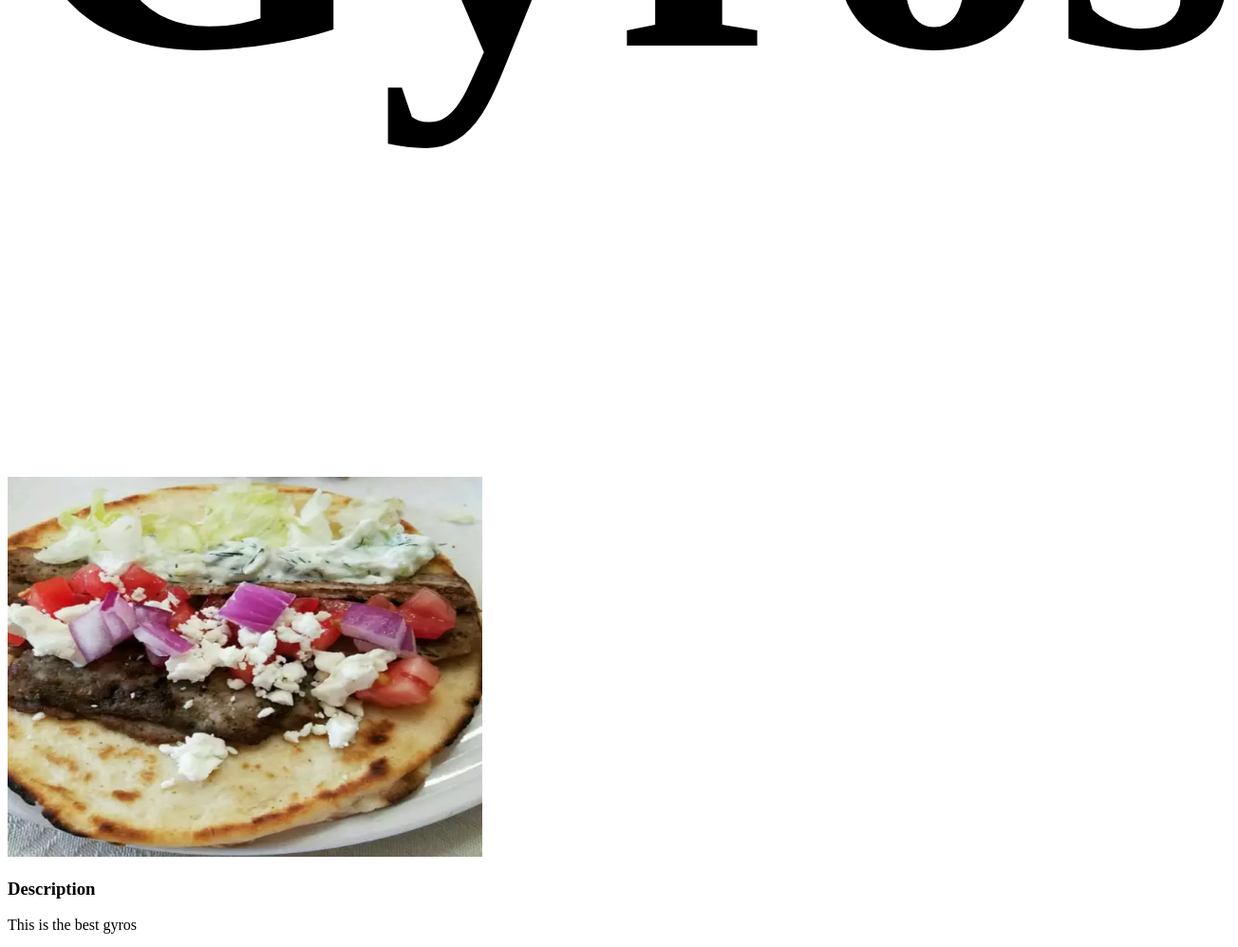
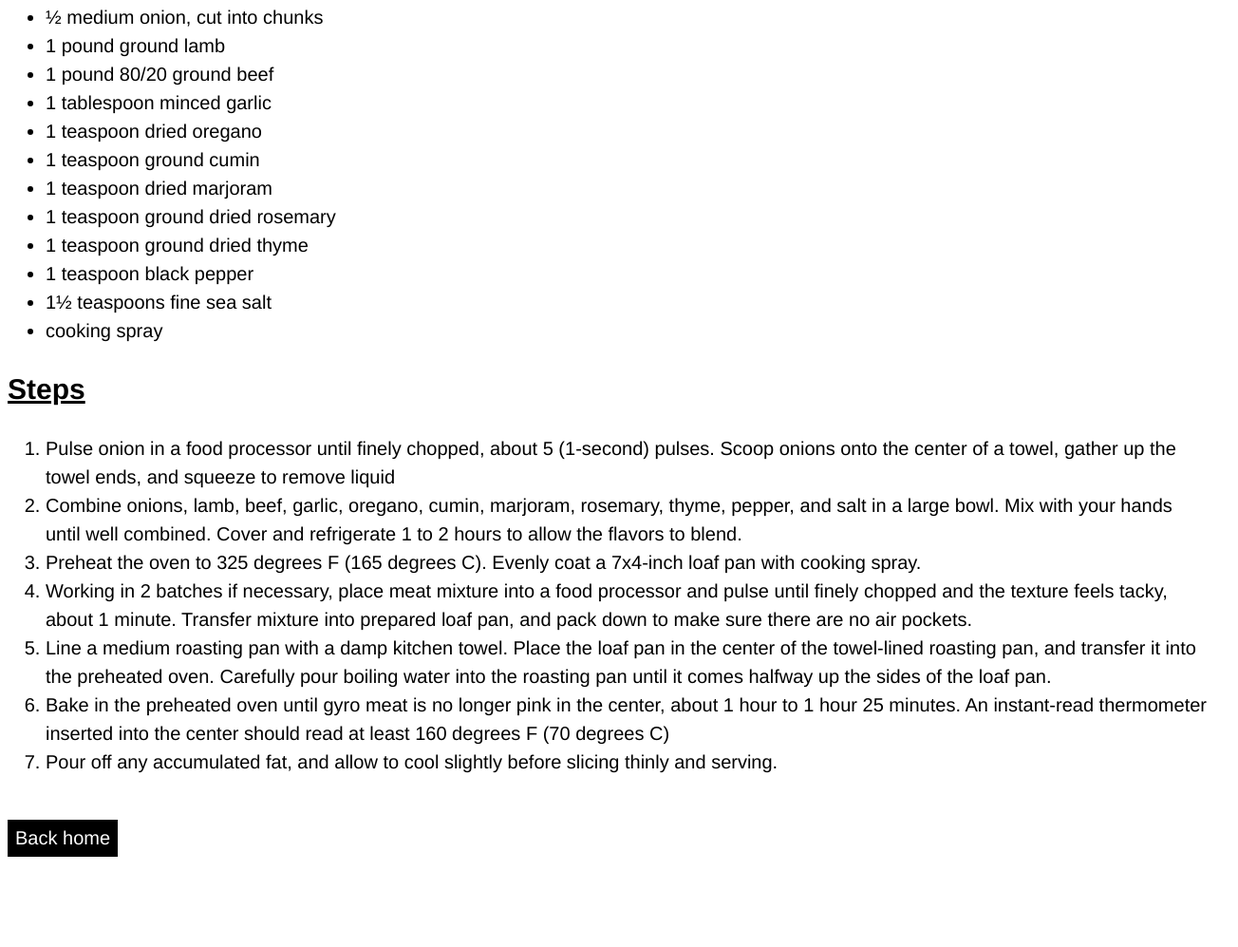
Before and after one commit to HampusG1/Odin-recipes, a plain HTML site: page recipes/gyros.html in a window 1280 px wide. Shown: the part 743-1740 px from the top of the page at 95% size, 1304 px wide, since content can reach past the window. After the commit the page ends 1653 px from the top, so only its background shows below. Drawn offline with Linux system fonts and the light colour scheme; files that its build step writes are made by us from their sources.

Commit message:
I have played around with different CSS properties yo get familiar with them

```diff
--- a/recipes/gyros.html
+++ b/recipes/gyros.html
@@ -3,7 +3,7 @@
   <head>
     <meta charset="UTF-8" />
     <meta name="viewport" content="width=device-width, initial-scale=1.0" />
-    <link rel="stylesheet" href="style.css" />
+    <link rel="stylesheet" href="../style.css" />
     <title>Gyros</title>
   </head>
   <body>
@@ -66,6 +66,6 @@
         thinly and serving.
       </li>
     </ol>
-    <a href="../index.html">Back home</a>
+    <a href="../index.html" class="back-home">Back home</a>
   </body>
 </html>
--- a/style.css
+++ b/style.css
@@ -1,3 +1,7 @@
+* {
+  font-family: "Franklin Gothic Medium", "Arial Narrow", Arial, sans-serif;
+}
+
 .title-recipes {
   font-size: 50px;
 }
@@ -8,5 +12,29 @@ a {
 }
 
 h1 {
-  font-size: 500px;
+  font-size: 50px;
 }
+
+h3 {
+  text-decoration: underline;
+  font-size: 30px;
+}
+
+li {
+  line-height: 30px;
+  font-size: 20px;
+}
+
+p {
+  font-size: 25px;
+}
+
+.back-home {
+  margin-top: 30px;
+  border: 3px solid black;
+  text-decoration: none;
+  color: white;
+  background-color: black;
+  display: inline-block;
+  padding: 5px;
+}
```
Also changed, not shown: recipes/lasagna.html (+2 -2 lines), recipes/meatballs.html (+2 -2 lines).
